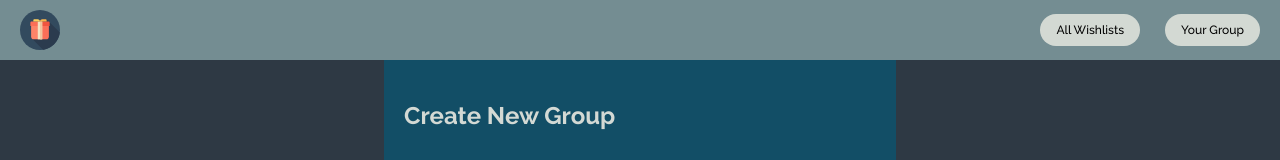
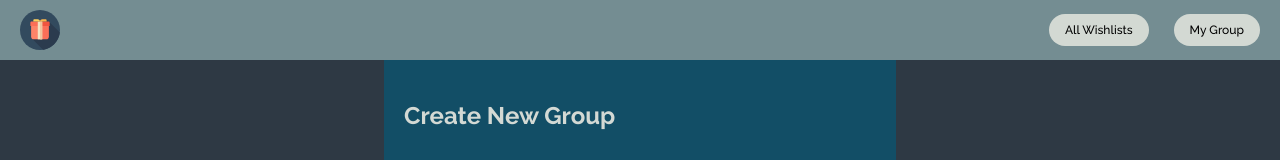
Before and after one commit to jasonpeng7/wishlist, a Next.js app in the folder wishlist_organizer/: page /groups/create in a window 1280 px wide. Shown: the top 160 px of the page. Built offline with nearby package versions, Linux system fonts and the light colour scheme; no server answers.

Commit message:
edited names for route from dashboard to my wishlist

```diff
--- a/wishlist_organizer/src/app/components/navbar.tsx
+++ b/wishlist_organizer/src/app/components/navbar.tsx
@@ -52,9 +52,9 @@ export default function NavBar () {
             >
             {pathName === "/groups/create" ? "All Wishlists" :
             pathName.includes("/groups/join") ? "All Wishlists":
-            pathName.includes("/wishlists") ? "Dashboard" :
-            pathName.includes("/groups") && pathName.includes("/manage") ? "Dashboard" :
-            pathName.includes("/groups") ? "Dashboard" :
+            pathName.includes("/wishlists") ? "My Wishlists" :
+            pathName.includes("/groups") && pathName.includes("/manage") ? "My Wishlists" :
+            pathName.includes("/groups") ? "My Wishlists" :
             "All Wishlists"}
 
         </Link>
@@ -66,10 +66,10 @@ export default function NavBar () {
             text-xs flex items-center h-[32px]'
         >
             {pathName === "/groups" ? "All Wishlists" :
-            pathName.includes("/groups/create") ? "Your Group" :
-            pathName.includes("/groups/join") ? "Dashboard":
-            pathName.includes("/groups") ? "Your Group" :
-            "Your Group"}
+            pathName.includes("/groups/create") ? "My Group" :
+            pathName.includes("/groups/join") ? "My Wishlists":
+            pathName.includes("/groups") ? "My Group" :
+            "My Group"}
          </Link>
         {modal && (
         <div className="fixed top-0 left-0 w-screen h-screen bg-black opacity-50 flex justify-center items-center">
```
